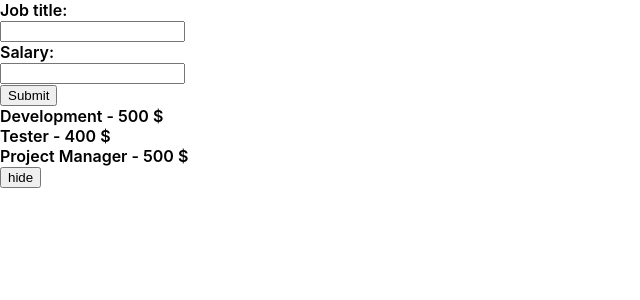
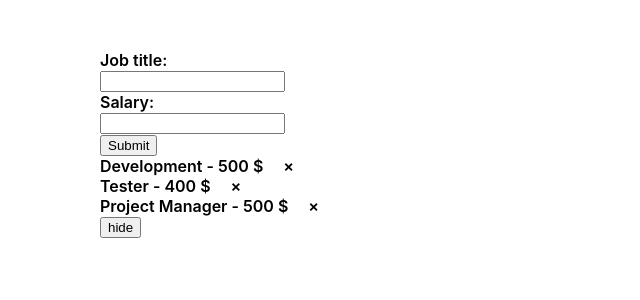
Before and after one commit to Nguyenbakhoa-sacly/hoidanit, a React (Create React App) app: page / in a window 1280 px wide. Both pictures are taken after a click on the button "show". Shown: the top 300 px of the page, without its empty margins (0-640 px from the left). Built offline with nearby package versions, Linux system fonts and the light colour scheme.

Commit message:
hoc_props-deleteJob

```diff
--- a/src/views/example/AddComponent.js
+++ b/src/views/example/AddComponent.js
@@ -1,7 +1,5 @@
 import React from 'react';
-import classNames from 'classnames/bind';
-import styles from './myComponent.module.scss'
-const cx = classNames.bind(styles)
+
 class AddComponent extends React.Component {
 
     state={
@@ -40,7 +38,7 @@ class AddComponent extends React.Component {
     render() {
         return (
             <>
-                <form className={cx('form')}>
+                <form >
                     <label htmlFor='fname'>Job title:</label><br />
                     <input type="text" value={this.state.title}
                     onChange={(e)=>this.handleChangeTitleJob(e)}
--- a/src/views/example/ChildComponent.js
+++ b/src/views/example/ChildComponent.js
@@ -9,10 +9,14 @@ class ChildComponent extends React.Component {
     state = {
         showJobs: false,
     }
-    handleShowHide(){
+    handleShowHide= ()=>{
         this.setState({
             showJobs: !this.state.showJobs
         })
+    }
+    handleDelte =(job) => {
+        this.props.deleteJob(job)
+
     }
 
     render() {
@@ -23,13 +27,14 @@ class ChildComponent extends React.Component {
             <>
             {showJobs ?
                 <>
-                    <div className={cx('wapper')}>
-
+                    <div>
                         {
                             arrjobs.map((item, index) =>{
                                 return(
                                     <div key={item.id}>
                                         {item.title} - {item.salary} $
+
+                                        <span onClick={()=> this.handleDelte(item)} className={cx('delete')}>&#215;</span>
                                     </div>
                                 )
                             })
--- a/src/views/example/index.js
+++ b/src/views/example/index.js
@@ -21,7 +21,15 @@ class MyComponent extends React.Component {
             arrjobs: [...this.state.arrjobs, jobs]
         })
     }
-
+//delete jobs
+    deleteJob = (job)=>{
+        let currentJobs = this.state.arrjobs;
+        //neu id giong thi no xoa di
+        currentJobs = currentJobs.filter(item => item.id !== job.id)
+        this.setState({
+            arrjobs: currentJobs
+        })
+    }
     render() {
         return(
             <>
@@ -31,7 +39,7 @@ class MyComponent extends React.Component {
                 />
                 <ChildComponent
                 arrjobs= {this.state.arrjobs}
-
+                deleteJob={this.deleteJob}
                 />
             </div>
             </>
--- a/src/views/example/myComponent.module.scss
+++ b/src/views/example/myComponent.module.scss
@@ -1,4 +1,10 @@
 .wapper{
+    margin-top: 50px;
+    margin-left: 100px;
+}
 
-
+.delete{
+    margin-left: 10px;
+    padding: 10px;
+    cursor: pointer;
 }
```
